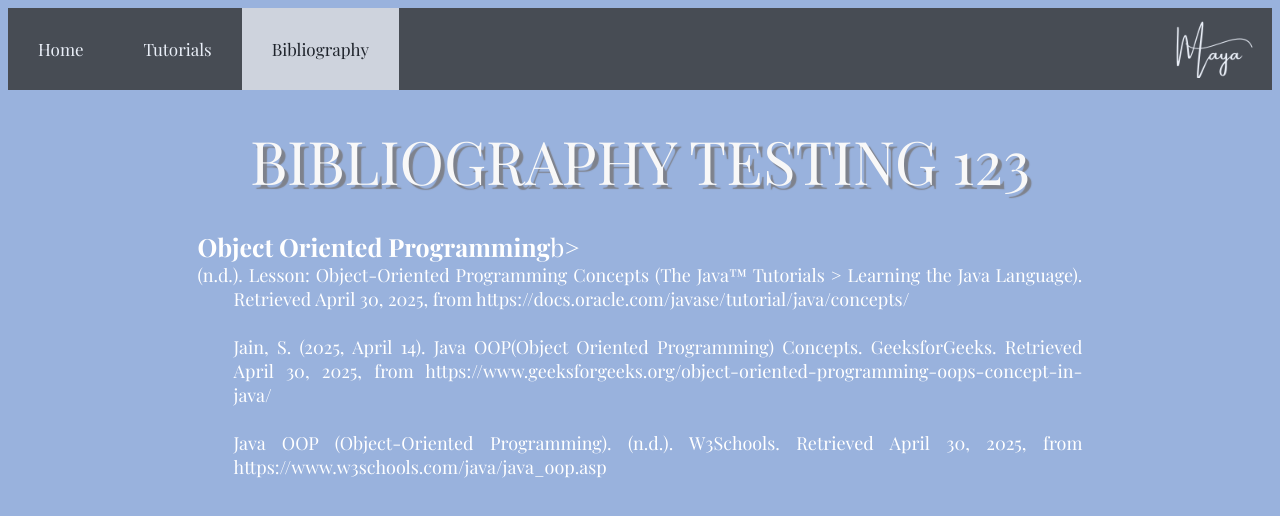
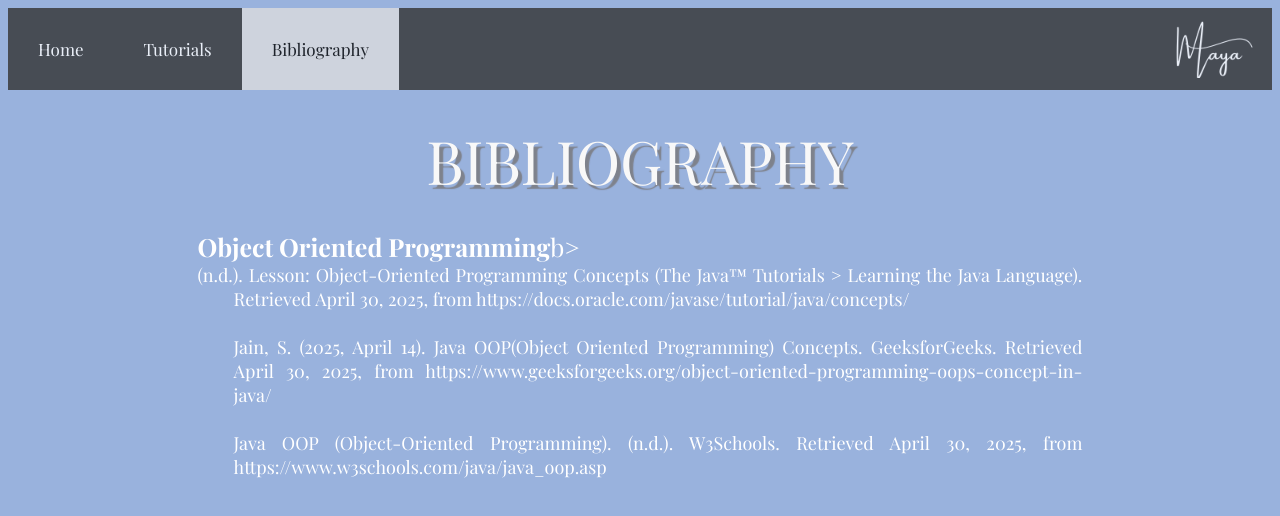
Before and after one commit to CheezWhizard/portfolio, a plain HTML site: page biblio.html in a window 1280 px wide. Drawn offline with nearby package versions, Linux system fonts and the light colour scheme; a web font is replaced by a local one.

Commit message:
PLEASE PLEASE PLEASE

```diff
--- a/biblio.html
+++ b/biblio.html
@@ -15,7 +15,7 @@
             <a class = "active" href="biblio.html">Bibliography</a>
             <img src = "Olivia_3_.png" alt = "Snow" class = "banner_img">
         </div>
-        <div class = "t1"> BIBLIOGRAPHY TESTING 123 </div>
+        <div class = "t1"> BIBLIOGRAPHY</div>
         <div class = "references">
             <b>Object Oriented Programming</b>b>
             <div class = "indents">
```
